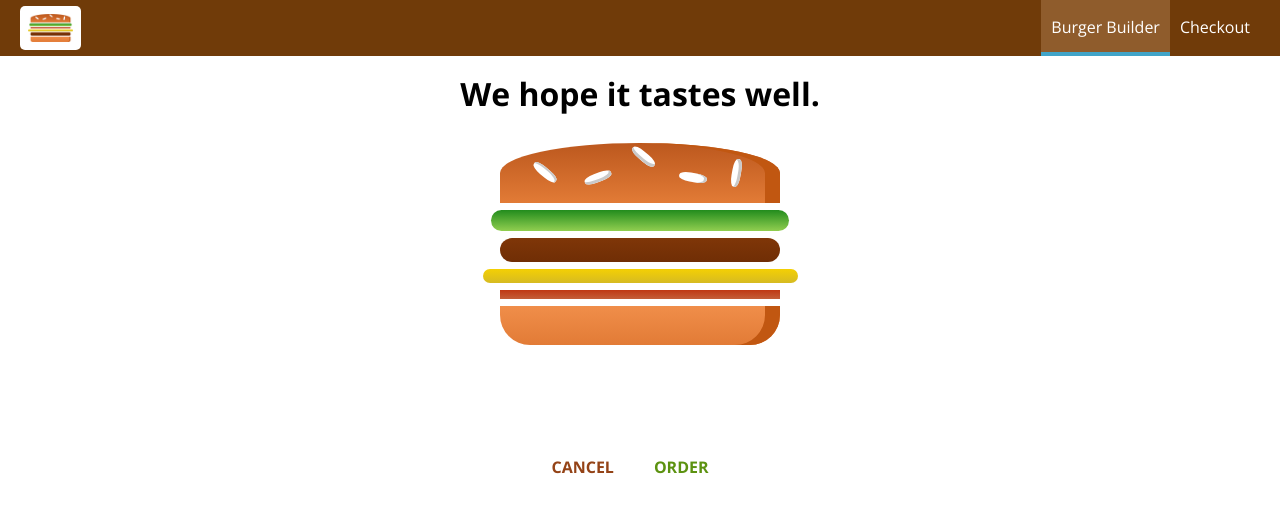
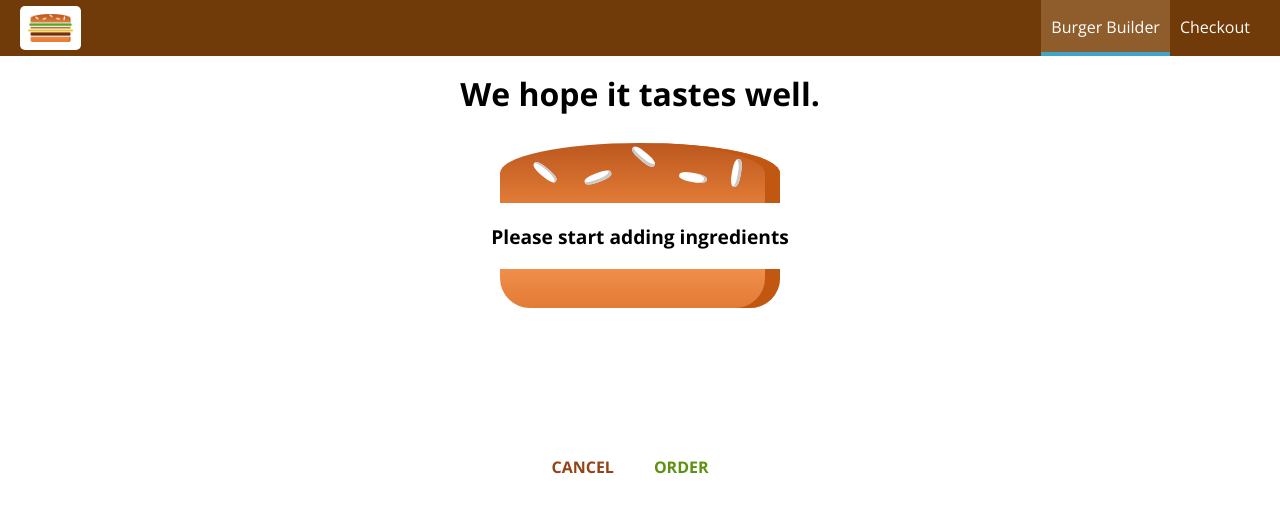
Before and after one commit to dieterdoman/react-udemy-burger-builder, a React (Create React App) app: page /checkout in a window 1280 px wide. Shown: the top 512 px of the page. Built offline with nearby package versions, Linux system fonts and the light colour scheme.

Commit message:
Added query params to order summary.

```diff
--- a/src/containters/BurgerBuilder/BurgerBuilder.js
+++ b/src/containters/BurgerBuilder/BurgerBuilder.js
@@ -93,7 +93,12 @@
         // }).catch(error => {
         //     this.setState({loading: false, purchasing: false});
         // });
-        this.props.history.push('/checkout');
+        const queryParams = [];
+        for (let i in this.state.ingredients) {
+            queryParams.push(encodeURIComponent(i) + '=' + encodeURIComponent(this.state.ingredients[i]))
+        }
+        const queryString = queryParams.join('&');
+        this.props.history.push({pathname: '/checkout', search: '?' + queryString});
     };
 
     updatePurchaseState(updatedIngredients) {
--- a/src/containters/Checkout/Checkout.js
+++ b/src/containters/Checkout/Checkout.js
@@ -9,6 +9,15 @@
             cheese: 1,
             bacon: 1
         }
+    };
+
+    componentDidMount() {
+        const query = new URLSearchParams(this.props.location.search);
+        const ingredients = {};
+        for (let param of query.entries()) {
+            ingredients[param[0]] = +param[1]
+        }
+        this.setState({ingredients: ingredients});
     };
 
     checkoutCancelledHandler = () => {
```
